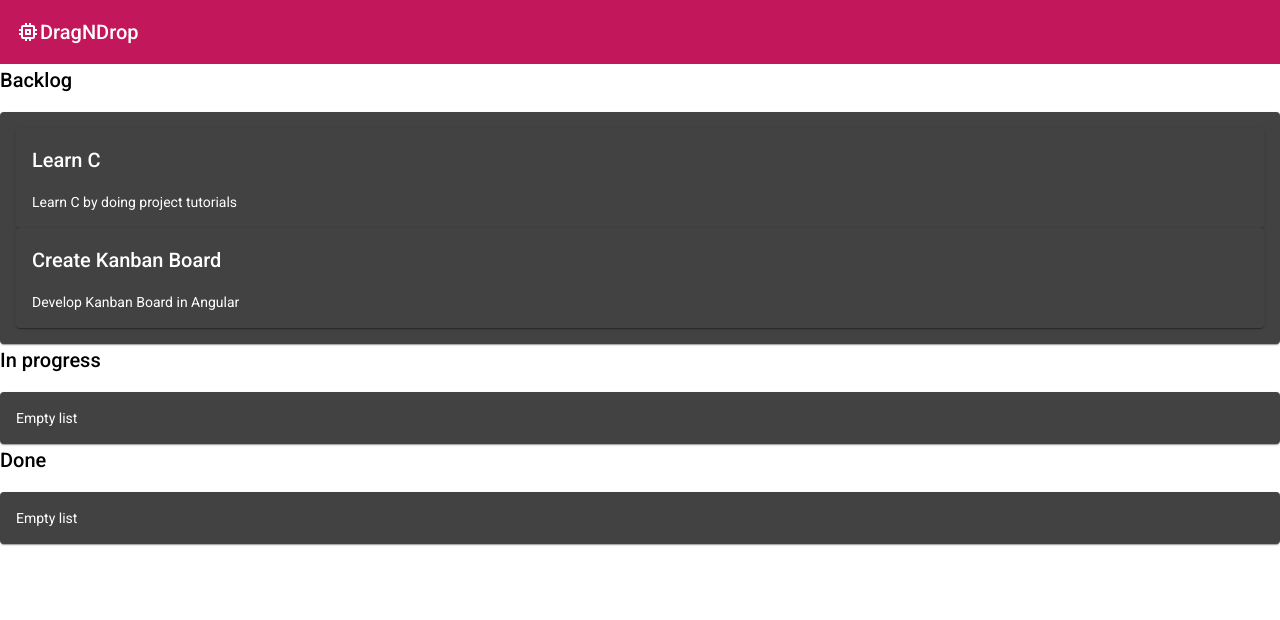
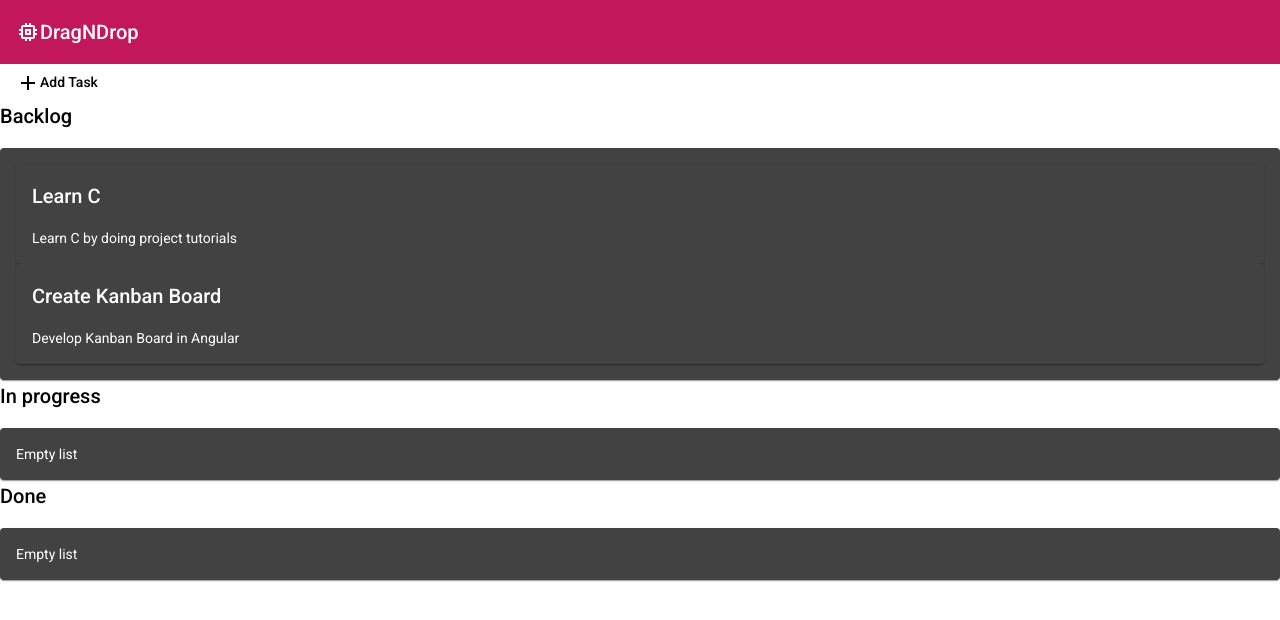
Before and after one commit to mjs001/DragNDrop, an Angular app: page / in a window 1280 px wide. Shown: the top 620 px of the page. Built offline with nearby package versions, Linux system fonts and the light colour scheme.

Commit message:
included add task button

```diff
--- a/src/app/app.component.html
+++ b/src/app/app.component.html
@@ -4,6 +4,9 @@
 </mat-toolbar>
 
 <div class="container-wrapper">
+    <button (click)="newTask()" mat-button>
+        <mat-icon>add</mat-icon>Add Task
+    </button>
     <div class="container">
         <h2>Backlog</h2>
 
--- a/src/app/app.module.ts
+++ b/src/app/app.module.ts
@@ -11,6 +11,7 @@ import { MatDialogModule } from '@angular/material/dialog';
 import { TaskDialogComponent } from './task-dialog/task-dialog.component';
 import { MatInputModule } from '@angular/material/input';
 import { FormsModule } from '@angular/forms';
+import { BrowserAnimationsModule } from '@angular/platform-browser/animations';
 
 @NgModule({
   declarations: [AppComponent, TaskComponent, TaskDialogComponent],
@@ -24,6 +25,7 @@ import { FormsModule } from '@angular/forms';
     MatDialogModule,
     MatInputModule,
     FormsModule,
+    BrowserAnimationsModule
   ],
   providers: [],
   bootstrap: [AppComponent],
--- a/src/app/task-dialog/task-dialog.component.ts
+++ b/src/app/task-dialog/task-dialog.component.ts
@@ -19,9 +19,6 @@ private backupTask: Partial<Task> = {...this.data.task};
     this.data.task.description = this.backupTask.description;
     this.dialogRef.close(this.data);
   }
-
-
-
 }
 export interface TaskDialogData {
   task: Partial<Task>;
```
